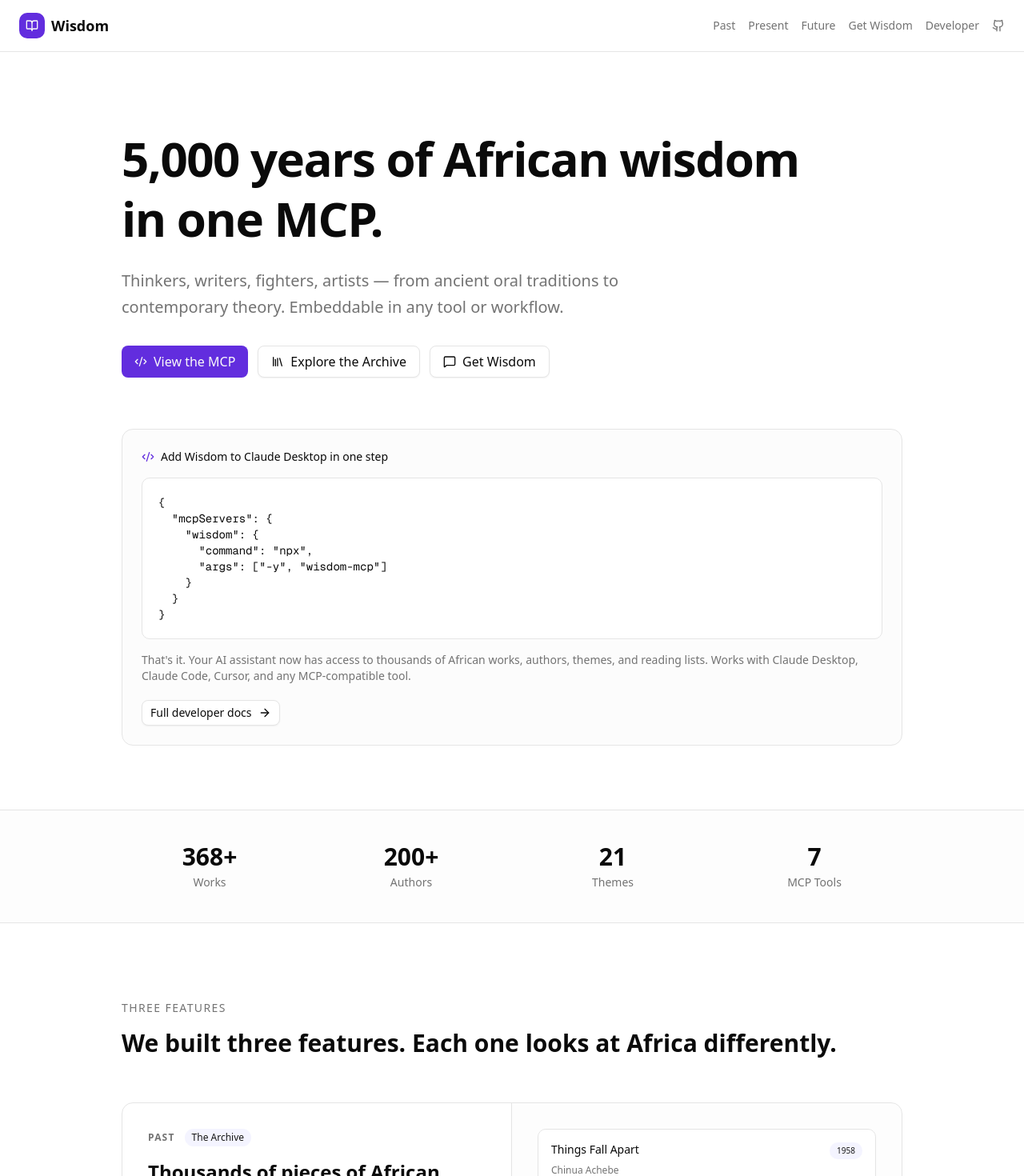
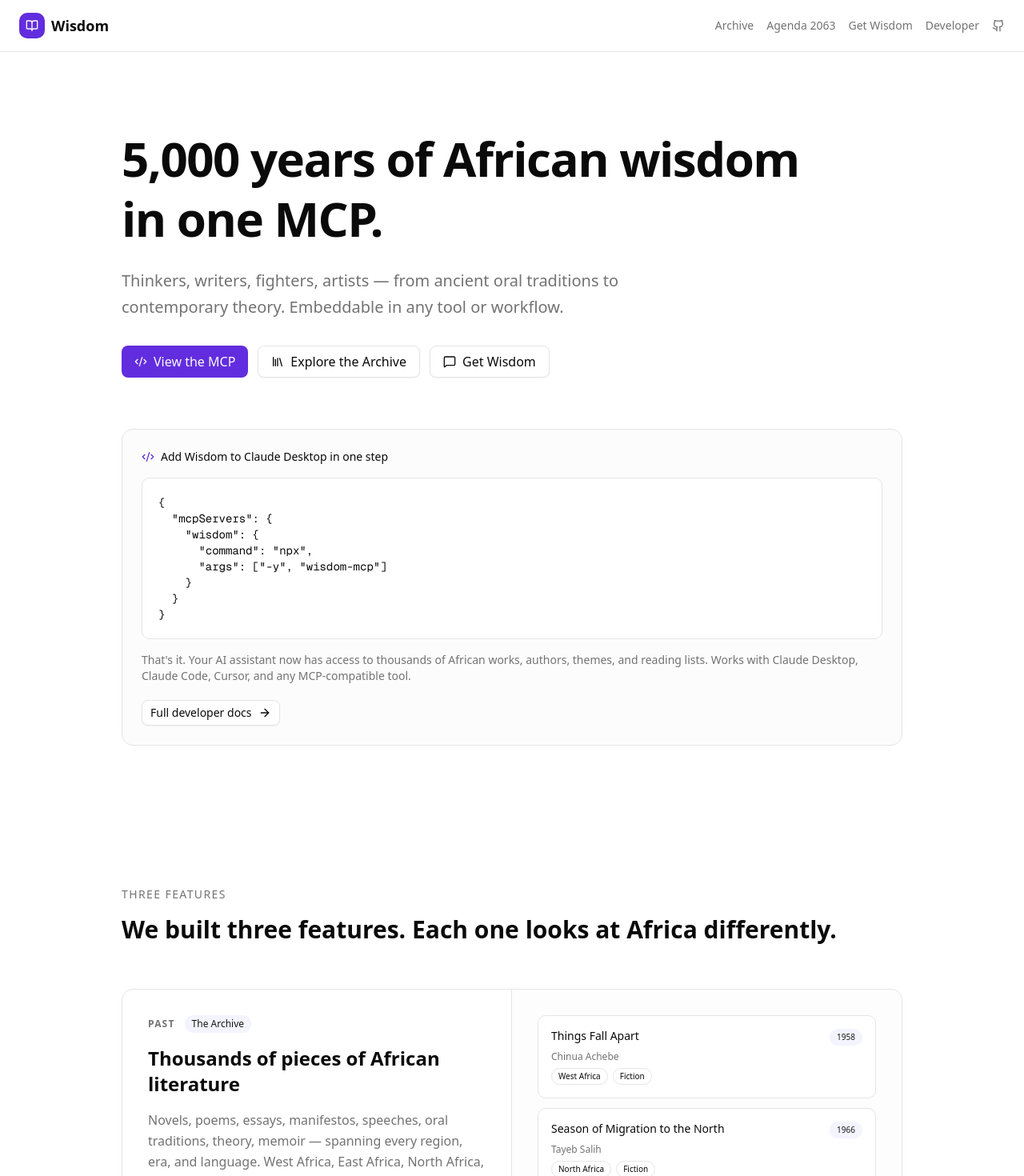
Before and after one commit to seathemc/pan-african-library, a Next.js app: page / in a window 1280 px wide. Shown: the top 1470 px of the page at 80% size. Built offline with nearby package versions, Linux system fonts and the light colour scheme.

Commit message:
Clean up landing page nav and remove stats bar
- Nav: Past/Present/Future → Archive/Agenda 2063 (no duplicate /africa-2050 links)
- Footer links updated to match
- Stats bar removed (368+, 200+, 21, 7 tiles)

https://claude.ai/code/session_01QxV2Y1XG2tbVWsUSdEU9T1

```diff
--- a/app/(marketing)/page.tsx
+++ b/app/(marketing)/page.tsx
@@ -26,9 +26,8 @@ export default function LandingPage() {
             <span className="font-semibold text-lg">Wisdom</span>
           </div>
           <div className="flex items-center gap-4">
-            <Link href="/browse" className="text-sm text-muted-foreground hover:text-foreground transition-colors">Past</Link>
-            <Link href="/africa-2050" className="text-sm text-muted-foreground hover:text-foreground transition-colors">Present</Link>
-            <Link href="/africa-2050" className="text-sm text-muted-foreground hover:text-foreground transition-colors">Future</Link>
+            <Link href="/browse" className="text-sm text-muted-foreground hover:text-foreground transition-colors">Archive</Link>
+            <Link href="/africa-2050" className="text-sm text-muted-foreground hover:text-foreground transition-colors">Agenda 2063</Link>
             <Link href="/ask" className="text-sm text-muted-foreground hover:text-foreground transition-colors">Get Wisdom</Link>
             <Link href="/developer" className="text-sm text-muted-foreground hover:text-foreground transition-colors">Developer</Link>
             <a
@@ -105,24 +104,6 @@ export default function LandingPage() {
           </div>
         </div>
 
-        {/* Stats bar */}
-        <div className="border-y bg-muted/20 py-10">
-          <div className="max-w-5xl mx-auto px-6">
-            <div className="grid grid-cols-2 md:grid-cols-4 gap-8 text-center">
-              {[
-                { value: `${totalWorks}+`, label: "Works" },
-                { value: "200+", label: "Authors" },
-                { value: "21", label: "Themes" },
-                { value: "7", label: "MCP Tools" },
-              ].map(({ value, label }) => (
-                <div key={label} className="flex flex-col gap-1">
-                  <span className="text-3xl font-bold">{value}</span>
-                  <span className="text-sm text-muted-foreground">{label}</span>
-                </div>
-              ))}
-            </div>
-          </div>
-        </div>
 
         {/* Three features */}
         <div className="max-w-5xl mx-auto px-6 py-24">
@@ -318,9 +299,8 @@ export default function LandingPage() {
               <span className="text-sm text-muted-foreground">· Pan-African Library · Open Source (MIT)</span>
             </div>
             <div className="flex items-center gap-4 text-sm text-muted-foreground">
-              <Link href="/browse" className="hover:text-foreground transition-colors">Past</Link>
-              <Link href="/africa-2050" className="hover:text-foreground transition-colors">Present</Link>
-              <Link href="/africa-2050" className="hover:text-foreground transition-colors">Future</Link>
+              <Link href="/browse" className="hover:text-foreground transition-colors">Archive</Link>
+              <Link href="/africa-2050" className="hover:text-foreground transition-colors">Agenda 2063</Link>
               <Link href="/ask" className="hover:text-foreground transition-colors">Get Wisdom</Link>
               <a href="https://github.com/seathemc/pan-african-library" target="_blank" rel="noopener noreferrer" className="hover:text-foreground transition-colors">GitHub</a>
               <Link href="/developer" className="hover:text-foreground transition-colors">Developer</Link>
```
